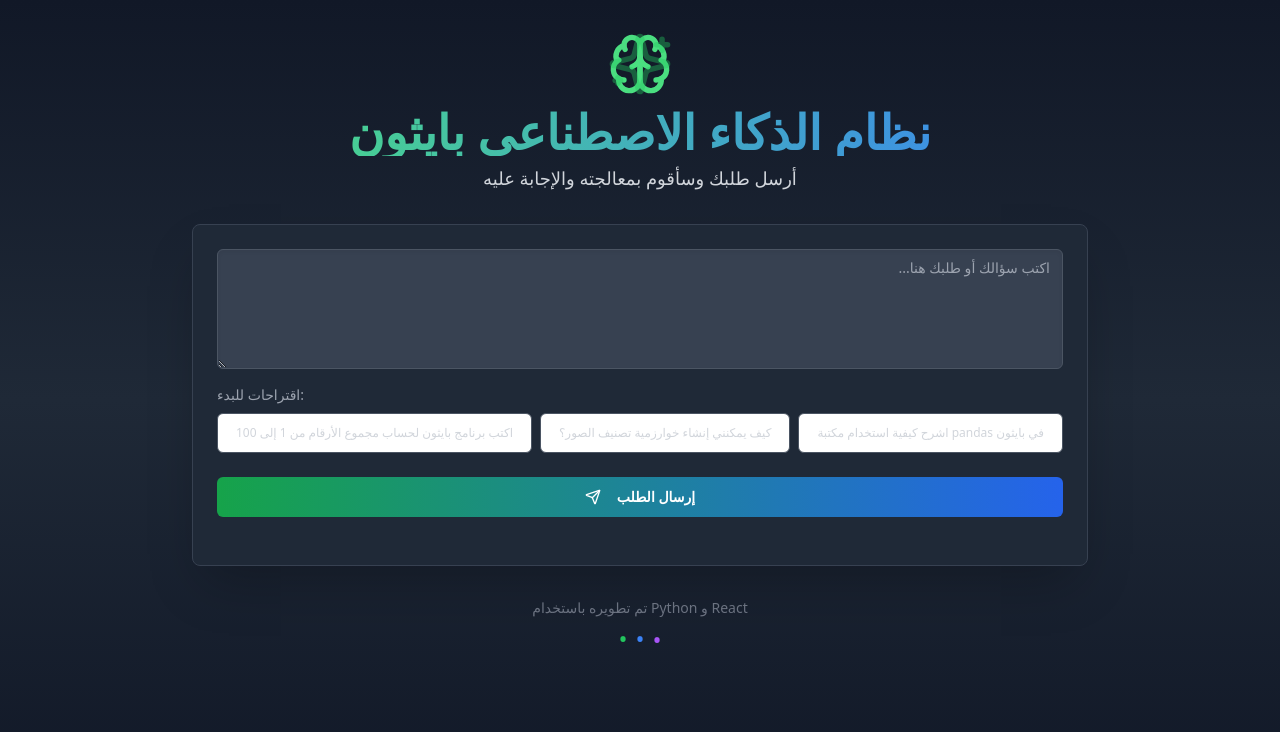
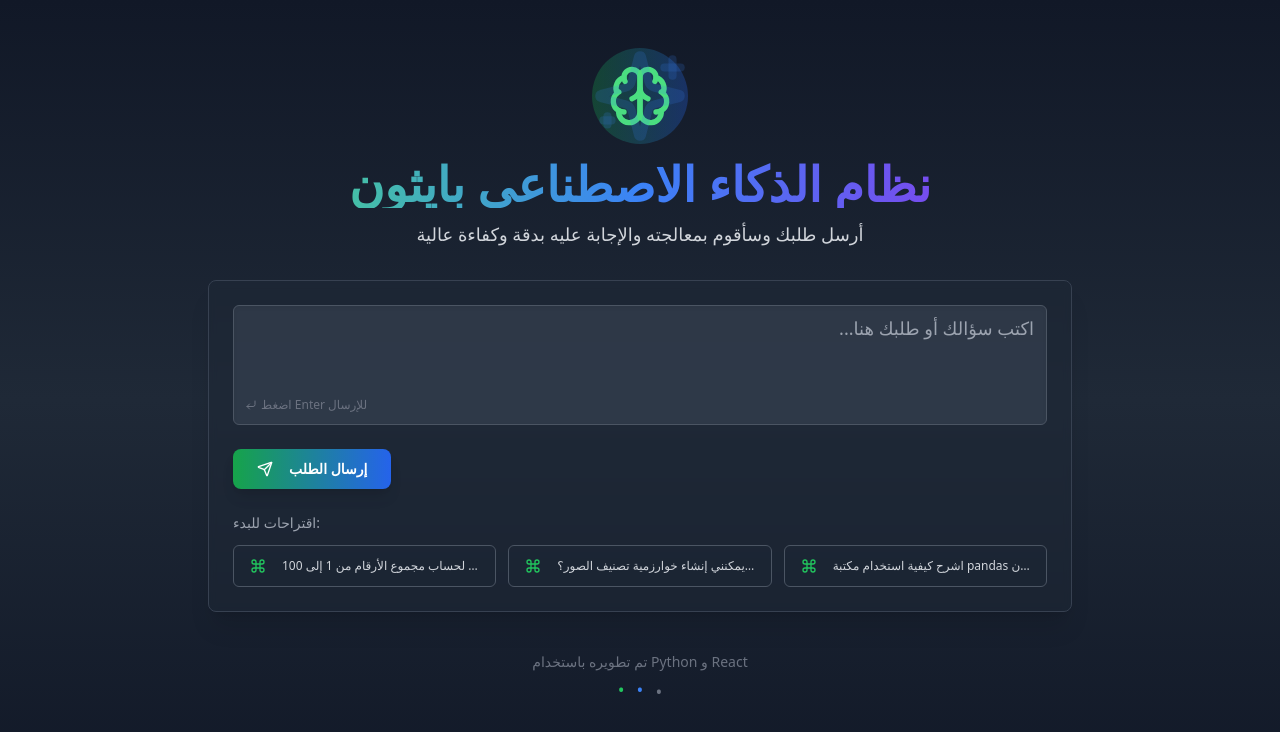
Before and after one commit to Hadani0mar/h-7054, a React (Vite) app: page / in a window 1280 px wide. Shown: the top 732 px of the page. Built offline with nearby package versions, Linux system fonts and the light colour scheme.

Commit message:
Refactor UI for AI system
Refactor the user interface to be more user-friendly and modern for an AI system.

```diff
--- a/src/pages/Index.tsx
+++ b/src/pages/Index.tsx
@@ -3,10 +3,12 @@ import React, { useState, useEffect } from 'react';
 import { Textarea } from '@/components/ui/textarea';
 import { Button } from '@/components/ui/button';
 import { useToast } from '@/hooks/use-toast';
-import { Loader2, Send, Sparkles, Brain, Trash2 } from 'lucide-react';
+import { Loader2, Send, Sparkles, Brain, Trash2, CornerDownLeft, ArrowUpRight, Command } from 'lucide-react';
 import { motion } from 'framer-motion';
 import AIResponse from '@/components/AIResponse';
 import { fetchAIResponse } from '@/lib/aiService';
+import { Card, CardContent } from '@/components/ui/card';
+import { ScrollArea } from '@/components/ui/scroll-area';
 
 const Index = () => {
   const [prompt, setPrompt] = useState('');
@@ -80,148 +82,115 @@ const Index = () => {
     "اشرح كيفية استخدام مكتبة pandas في بايثون"
   ];
 
+  const containerVariants = {
+    hidden: { opacity: 0 },
+    visible: {
+      opacity: 1,
+      transition: {
+        when: "beforeChildren",
+        staggerChildren: 0.1,
+        duration: 0.6
+      }
+    }
+  };
+
+  const itemVariants = {
+    hidden: { y: 20, opacity: 0 },
+    visible: { y: 0, opacity: 1 }
+  };
+
   return (
-    <div className="min-h-screen bg-gradient-to-b from-gray-900 via-gray-800 to-gray-900 text-white p-4 md:p-8">
+    <div className="min-h-screen bg-gradient-to-b from-gray-900 via-gray-800 to-gray-900 text-white">
       <motion.div
-        initial={{ opacity: 0, y: -20 }}
-        animate={{ opacity: 1, y: 0 }}
-        transition={{ duration: 0.6 }}
-        className="max-w-4xl mx-auto"
+        initial="hidden"
+        animate="visible"
+        variants={containerVariants}
+        className="max-w-4xl mx-auto px-4 py-8 md:py-12"
       >
-        <header className="mb-8 text-center">
+        <motion.header
+          variants={itemVariants}
+          className="mb-8 text-center"
+        >
+          <div className="flex justify-center mb-4">
+            <div className="relative inline-block">
+              <div className="bg-gradient-to-r from-green-600/30 to-blue-600/30 p-4 rounded-full">
+                <Brain className="h-16 w-16 text-green-400" />
+              </div>
               <motion.div
-            initial={{ scale: 0.8, opacity: 0 }}
-            animate={{ scale: 1, opacity: 1 }}
-            transition={{ duration: 0.5 }}
-          >
-            <div className="flex justify-center mb-3">
-              <div className="relative">
-                <Brain className="h-16 w-16 text-green-400" />
-                <motion.div
-                  className="absolute top-0 left-0 right-0 bottom-0"
+                className="absolute inset-0 flex items-center justify-center"
                 animate={{
                   scale: [1, 1.1, 1],
-                    opacity: [0.7, 1, 0.7],
+                  opacity: [0.5, 1, 0.5],
                 }}
                 transition={{
                   repeat: Infinity,
-                    duration: 2,
+                  duration: 3,
                 }}
               >
-                  <Sparkles className="h-16 w-16 text-green-500 opacity-50" />
+                <Sparkles className="h-24 w-24 text-blue-500/30" />
               </motion.div>
             </div>
           </div>
-            <h1 className="text-4xl md:text-5xl font-bold mb-2 bg-clip-text text-transparent bg-gradient-to-r from-green-400 to-blue-500">
+
+          <motion.h1
+            variants={itemVariants}
+            className="text-4xl md:text-5xl font-bold mb-3 bg-clip-text text-transparent bg-gradient-to-r from-green-400 via-blue-500 to-purple-600"
+          >
             نظام الذكاء الاصطناعي بايثون
-            </h1>
-          </motion.div>
+          </motion.h1>
+
           <motion.p
-            initial={{ opacity: 0 }}
-            animate={{ opacity: 1 }}
-            transition={{ delay: 0.3, duration: 0.5 }}
-            className="text-lg text-gray-300"
+            variants={itemVariants}
+            className="text-lg text-gray-300 max-w-xl mx-auto"
           >
-            أرسل طلبك وسأقوم بمعالجته والإجابة عليه
+            أرسل طلبك وسأقوم بمعالجته والإجابة عليه بدقة وكفاءة عالية
           </motion.p>
-        </header>
+        </motion.header>
 
         <motion.div
-          initial={{ opacity: 0, y: 20 }}
-          animate={{ opacity: 1, y: 0 }}
-          transition={{ delay: 0.4, duration: 0.5 }}
-          className="bg-gray-800 rounded-lg shadow-2xl p-6 border border-gray-700"
+          variants={itemVariants}
+          className="mb-8"
         >
-          <form onSubmit={handleSubmit} className="mb-6">
-            <div className="mb-4 relative">
+          <Card className="bg-gray-800/50 border border-gray-700 backdrop-blur-sm shadow-xl">
+            <CardContent className="p-6">
+              <form onSubmit={handleSubmit} className="space-y-6">
+                <div className="relative">
                   <Textarea
                     placeholder="اكتب سؤالك أو طلبك هنا..."
                     value={prompt}
                     onChange={(e) => setPrompt(e.target.value)}
-                className={`min-h-[120px] bg-gray-700 border border-gray-600 focus:border-green-500 text-white placeholder:text-gray-400 shadow-inner transition-all duration-200 ${isTyping ? 'border-green-500' : ''}`}
+                    className="min-h-[120px] bg-gray-700/70 border border-gray-600 focus:border-green-500 text-white placeholder:text-gray-400 resize-none shadow-inner transition-all duration-200 text-lg"
                     dir="rtl"
                   />
-              <motion.div
+
+                  <div className="absolute bottom-3 left-3 flex items-center gap-2 text-gray-500">
+                    {isTyping ? (
+                      <motion.span
                         initial={{ opacity: 0 }}
-                animate={{ opacity: isTyping ? 1 : 0 }}
-                className="absolute bottom-2 left-2 text-green-500 text-xs"
+                        animate={{ opacity: 1 }}
+                        className="text-green-500 text-xs flex items-center"
                       >
+                        <Command className="h-3 w-3 mr-1" />
                         جاري الكتابة...
-              </motion.div>
-            </div>
-
-            {history.length > 0 && (
-              <div className="mb-4 flex items-center justify-between">
-                <p className="text-sm text-gray-400">الطلبات السابقة:</p>
-                <Button
-                  type="button"
-                  variant="ghost"
-                  size="sm"
-                  className="text-red-400 hover:text-red-300 p-1"
-                  onClick={clearHistory}
-                >
-                  <Trash2 className="h-4 w-4 mr-1" />
-                  مسح التاريخ
-                </Button>
-              </div>
+                      </motion.span>
+                    ) : (
+                      <span className="text-xs flex items-center">
+                        <CornerDownLeft className="h-3 w-3 mr-1" />
+                        اضغط Enter للإرسال
+                      </span>
                     )}
-
-            {history.length > 0 && (
-              <div className="flex flex-wrap gap-2 mb-4">
-                {history.slice(-3).map((item, index) => (
-                  <motion.div
-                    key={index}
-                    initial={{ opacity: 0, scale: 0.8 }}
-                    animate={{ opacity: 1, scale: 1 }}
-                    whileHover={{ scale: 1.05 }}
-                    transition={{ duration: 0.2 }}
-                  >
-                    <Button
-                      type="button"
-                      variant="secondary"
-                      size="sm"
-                      className="text-xs"
-                      onClick={() => handleSuggestionClick(item)}
-                    >
-                      {item.length > 25 ? item.substring(0, 25) + '...' : item}
-                    </Button>
-                  </motion.div>
-                ))}
-              </div>
-            )}
-
-            <div className="mb-6">
-              <p className="text-sm text-gray-400 mb-2">اقتراحات للبدء:</p>
-              <div className="flex flex-wrap gap-2">
-                {suggestions.map((suggestion, index) => (
-                  <motion.div
-                    key={index}
-                    initial={{ opacity: 0, y: 10 }}
-                    animate={{ opacity: 1, y: 0 }}
-                    transition={{ delay: 0.1 * index, duration: 0.3 }}
-                    whileHover={{ scale: 1.05 }}
-                    className="flex-grow"
-                  >
-                    <Button
-                      type="button"
-                      variant="outline"
-                      className="text-xs w-full text-gray-300 border-gray-600 hover:bg-gray-700"
-                      onClick={() => handleSuggestionClick(suggestion)}
-                    >
-                      {suggestion}
-                    </Button>
-                  </motion.div>
-                ))}
                   </div>
                 </div>
 
+                <div className="flex flex-col sm:flex-row gap-4 justify-between items-center">
                   <motion.div
                     whileHover={{ scale: 1.02 }}
                     whileTap={{ scale: 0.98 }}
+                    className="w-full sm:w-auto order-2 sm:order-1"
                   >
                     <Button
                       type="submit"
-                className="w-full bg-gradient-to-r from-green-600 to-blue-600 hover:from-green-500 hover:to-blue-500 text-white font-bold py-3"
+                      className="w-full sm:w-auto bg-gradient-to-r from-green-600 to-blue-600 hover:from-green-500 hover:to-blue-500 text-white font-bold py-3 px-6 rounded-lg shadow-lg"
                       disabled={isLoading}
                     >
                       {isLoading ? (
@@ -237,55 +206,121 @@ const Index = () => {
                       )}
                     </Button>
                   </motion.div>
+
+                  {history.length > 0 && (
+                    <div className="flex items-center gap-2 text-sm text-gray-400 order-1 sm:order-2">
+                      <span>لديك {history.length} طلب سابق</span>
+                      <Button
+                        type="button"
+                        variant="ghost"
+                        size="sm"
+                        className="text-red-400 hover:text-red-300 hover:bg-red-900/20"
+                        onClick={clearHistory}
+                      >
+                        <Trash2 className="h-4 w-4 mr-1" />
+                        مسح التاريخ
+                      </Button>
+                    </div>
+                  )}
+                </div>
               </form>
 
-          {response && <AIResponse response={response} />}
+              {history.length > 0 && (
+                <div className="mt-6">
+                  <h3 className="text-sm font-medium text-gray-400 mb-3">الطلبات السابقة:</h3>
+                  <ScrollArea className="h-20">
+                    <div className="flex flex-wrap gap-2">
+                      {history.slice(-5).map((item, index) => (
+                        <motion.div
+                          key={index}
+                          initial={{ opacity: 0, scale: 0.9 }}
+                          animate={{ opacity: 1, scale: 1 }}
+                          whileHover={{ scale: 1.05 }}
+                          transition={{ duration: 0.2 }}
+                        >
+                          <Button
+                            type="button"
+                            variant="outline"
+                            size="sm"
+                            className="text-xs bg-gray-700/50 border-gray-600 hover:bg-gray-600 text-gray-300"
+                            onClick={() => handleSuggestionClick(item)}
+                          >
+                            <span className="truncate max-w-[200px]">
+                              {item}
+                            </span>
+                            <ArrowUpRight className="h-3 w-3 ml-1 text-gray-500" />
+                          </Button>
+                        </motion.div>
+                      ))}
+                    </div>
+                  </ScrollArea>
+                </div>
+              )}
+
+              <div className="mt-6">
+                <h3 className="text-sm font-medium text-gray-400 mb-3">اقتراحات للبدء:</h3>
+                <div className="grid grid-cols-1 sm:grid-cols-3 gap-3">
+                  {suggestions.map((suggestion, index) => (
+                    <motion.div
+                      key={index}
+                      initial={{ opacity: 0, y: 10 }}
+                      animate={{ opacity: 1, y: 0 }}
+                      transition={{ delay: 0.2 * index, duration: 0.3 }}
+                      whileHover={{ scale: 1.02 }}
+                      className="w-full"
+                    >
+                      <Button
+                        type="button"
+                        variant="outline"
+                        className="w-full h-auto py-3 text-xs text-gray-300 border-gray-600 bg-gray-800/30 hover:bg-gray-700/50 justify-start"
+                        onClick={() => handleSuggestionClick(suggestion)}
+                      >
+                        <Command className="h-3 w-3 mr-2 text-green-500" />
+                        <span className="truncate">{suggestion}</span>
+                      </Button>
+                    </motion.div>
+                  ))}
+                </div>
+              </div>
+            </CardContent>
+          </Card>
         </motion.div>
 
+        {response && (
+          <motion.div
+            initial={{ opacity: 0, y: 20 }}
+            animate={{ opacity: 1, y: 0 }}
+            transition={{ duration: 0.5 }}
+          >
+            <AIResponse response={response} />
+          </motion.div>
+        )}
+
         <motion.footer
-          initial={{ opacity: 0 }}
-          animate={{ opacity: 1 }}
-          transition={{ delay: 0.7, duration: 0.5 }}
-          className="mt-8 text-center text-gray-500 text-sm"
+          variants={itemVariants}
+          className="mt-10 text-center text-gray-500 text-sm"
         >
-          <p>تم تطويره باستخدام Python و React</p>
-          <div className="flex justify-center items-center mt-2 space-x-2 rtl:space-x-reverse">
+          <p className="mb-2">تم تطويره باستخدام Python و React</p>
+          <div className="flex justify-center items-center space-x-3 rtl:space-x-reverse">
+            {[
+              { color: "green", delay: 0.2 },
+              { color: "blue", delay: 0.4 },
+              { color: "purple", delay: 0.6 }
+            ].map((item, index) => (
               <motion.div
+                key={index}
                 animate={{
-                y: [0, -3, 0],
+                  y: [0, -5, 0],
                 }}
                 transition={{
                   repeat: Infinity,
                   duration: 1.5,
-                delay: 0.2
+                  delay: item.delay
                 }}
               >
-              <span className="text-green-500 text-2xl">•</span>
+                <span className={`text-${item.color}-500 text-lg`}>•</span>
               </motion.div>
-            <motion.div
-              animate={{
-                y: [0, -3, 0],
-              }}
-              transition={{
-                repeat: Infinity,
-                duration: 1.5,
-                delay: 0.4
-              }}
-            >
-              <span className="text-blue-500 text-2xl">•</span>
-            </motion.div>
-            <motion.div
-              animate={{
-                y: [0, -3, 0],
-              }}
-              transition={{
-                repeat: Infinity,
-                duration: 1.5,
-                delay: 0.6
-              }}
-            >
-              <span className="text-purple-500 text-2xl">•</span>
-            </motion.div>
+            ))}
           </div>
         </motion.footer>
       </motion.div>
```
Also changed, not shown: src/components/AIResponse.tsx (+27 -9 lines). Lines whose indentation alone changed are shown as unchanged.
